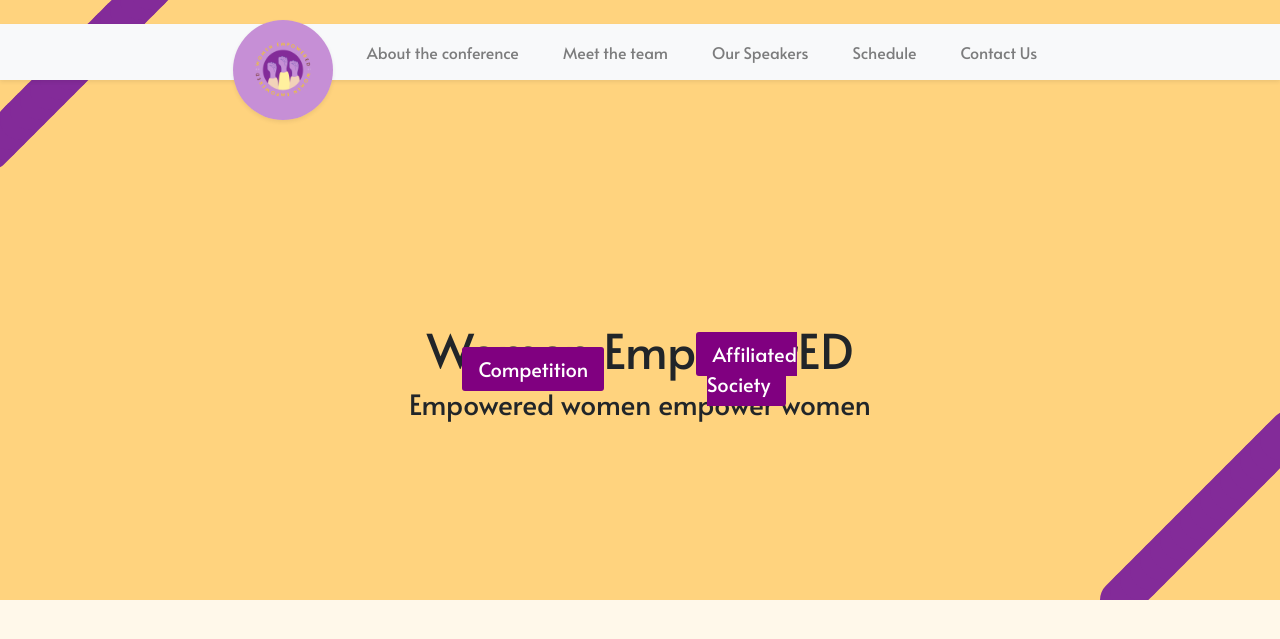
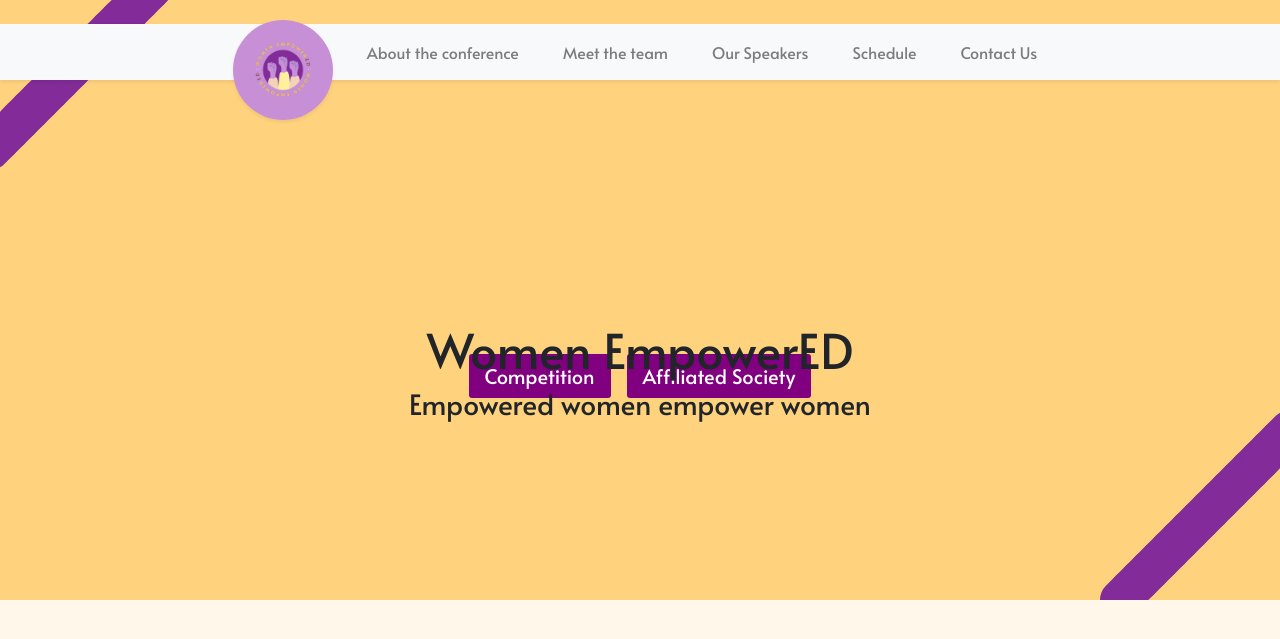
Before and after one commit to edinburgh-hoppers/WEwebsite, a Jekyll site: the page built from _pages/index.html, in a window 1280 px wide and 900 px high. Shown: the top 639 px of the window. Built offline with Jekyll 4.4.1, drawn with Linux system fonts in a browser that asks for light colours.

Commit message:
Fixed padding of the buttons

```diff
--- a/_layouts/default.html
+++ b/_layouts/default.html
@@ -38,8 +38,8 @@
             <!-- the buttons on the cover -->
           {% assign buttons= site.data.buttons%}
 			{%- for one in buttons -%}
-            <div class="  col-lg-2 md-5 " style = "margin-bottom: -33%;">
-              <a class="button clickable btn-lg" target="_blank" href="{{ one.link }}" style = "background-color:purple;border-radius: 3px; color:white;">{{ one.text }}</a>
+            <div class=" col-1.5 px-2 " style = "margin-bottom: -34%; padding-left: 2px;">
+              <a class="button clickable btn-lg " target="_blank" href="{{ one.link }}" style = "background-color:purple;border-radius: 3px; color:white;">{{ one.text }}</a>
             </div>
             {% endfor %}
 	        </div>
```
